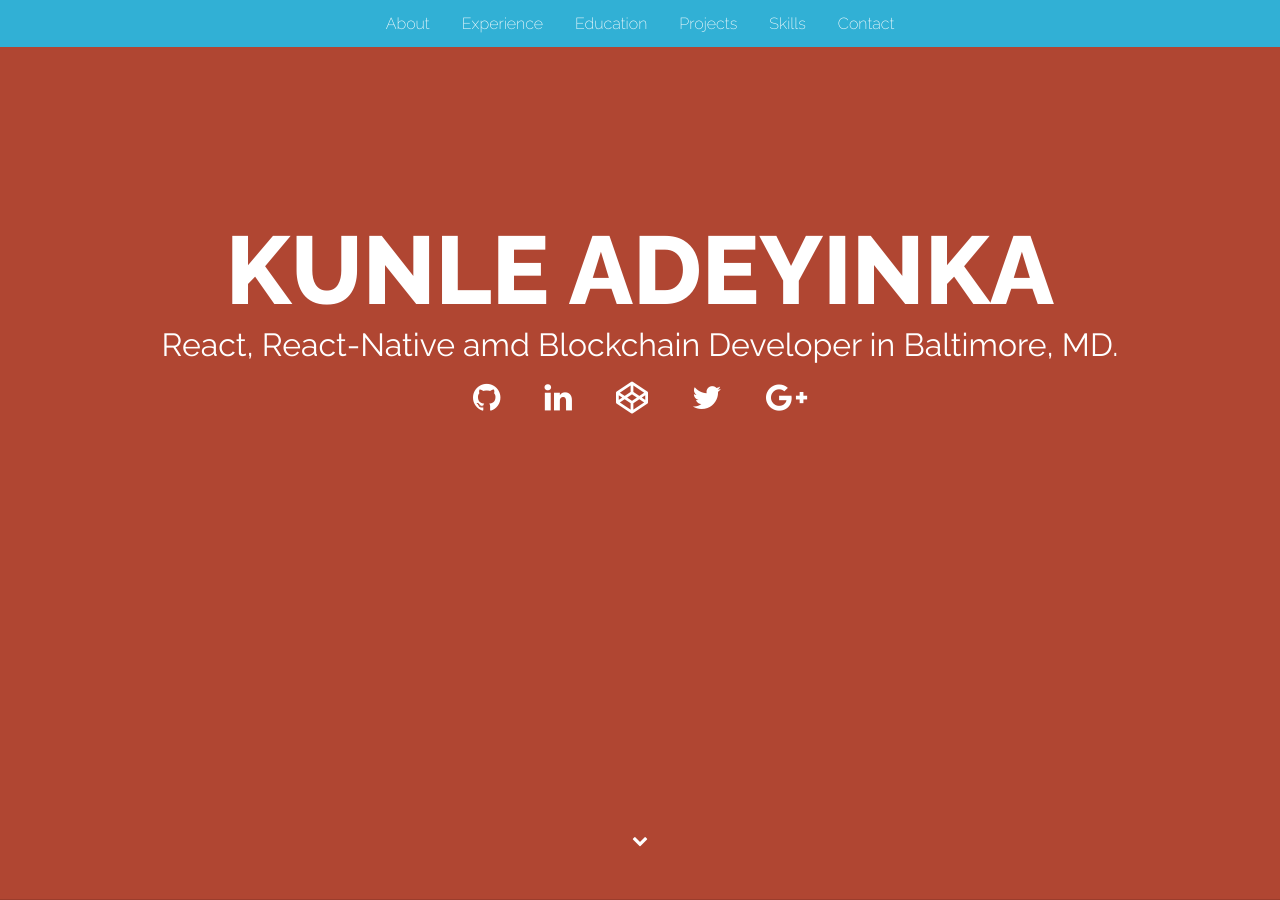
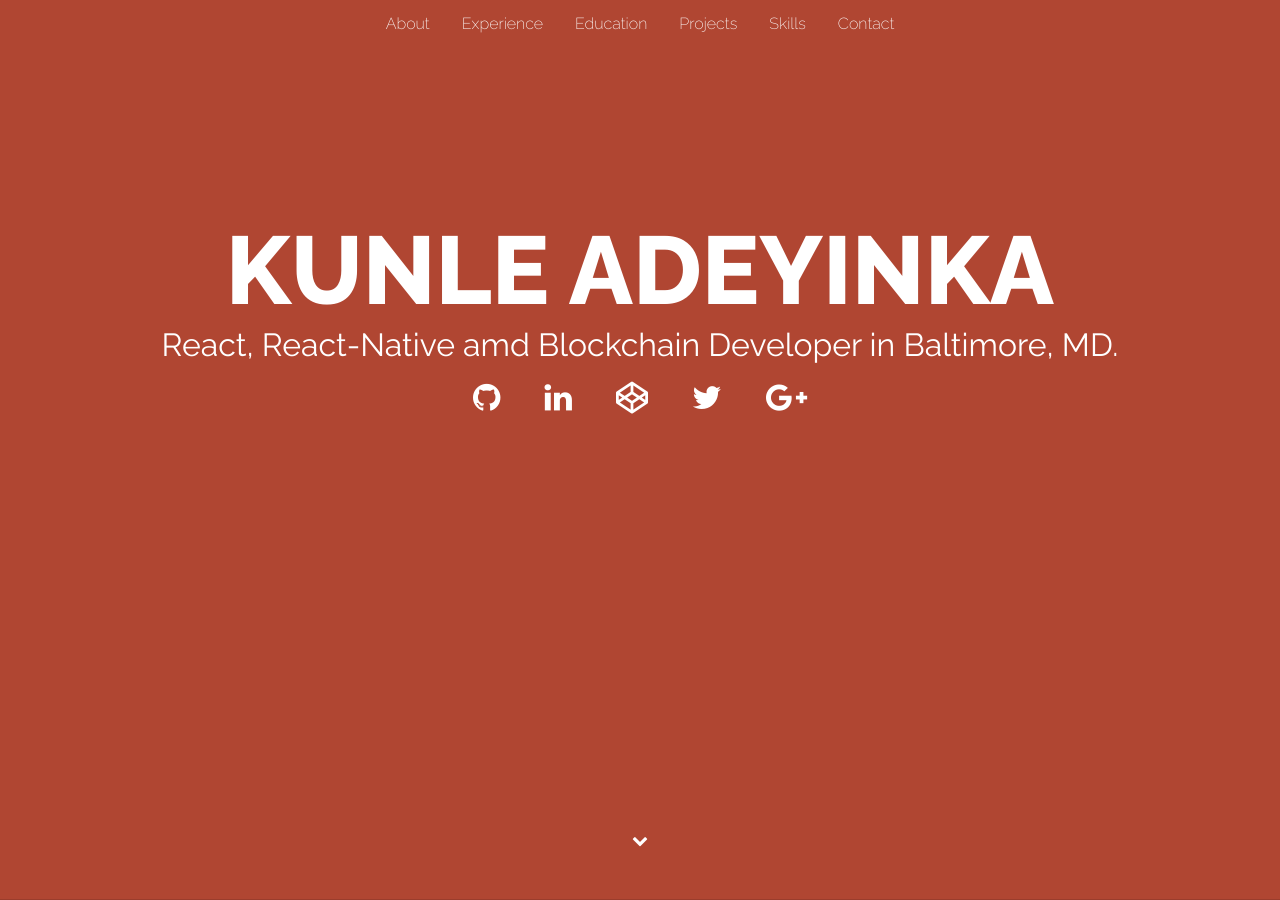
Before and after one commit to kunleAdeyinka/kunleAdeyinka.github.io, a Jekyll site: the page built from index.html, in a window 1280 px wide and 900 px high. Built offline with Jekyll 4.4.1, drawn with Linux system fonts in a browser that asks for light colours; Markdown is read by kramdown in place of the engine named in the settings.

Commit message:
changed navbar color
changed the navbar color to new color scheme

```diff
--- a/css/main.css
+++ b/css/main.css
@@ -10,7 +10,7 @@ body {
 
 /*NAVBAR*/
 .navbar {
-    background-color: #31b0d5;
+    background-color: #B04632;
     position: fixed; /* Set the navbar to fixed position */
     top: 0; /* Position the navbar at the top of the page */
     width: 100%; /* Full width */
```
